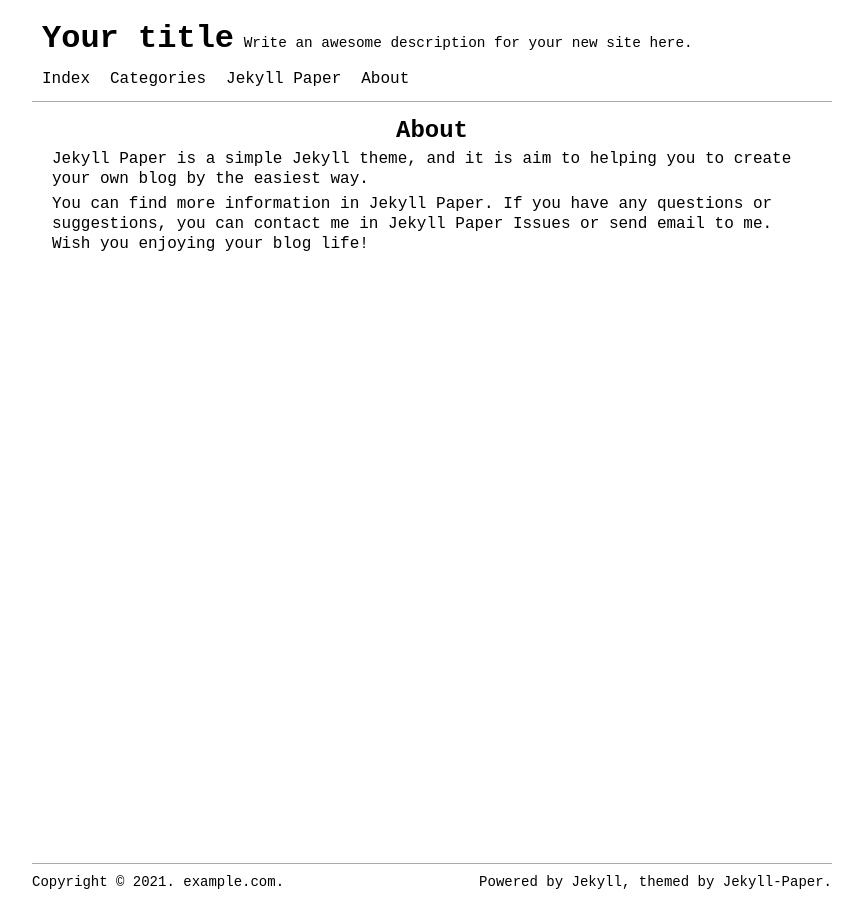
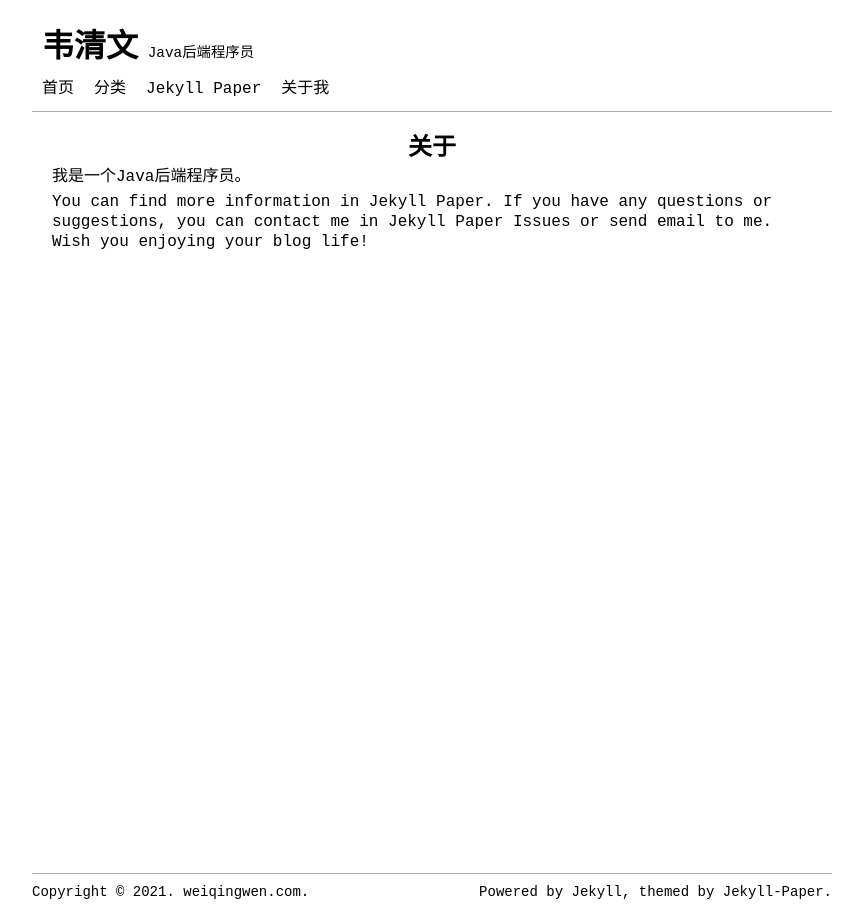
Before and after one commit to weiqingwen/wqw.github.io, a Jekyll site: the page built from pages/about.md, in a window 1280 px wide. Shown: the whole page, without its empty margins (208-1071 px from the left). Built offline with Jekyll 4.4.1, drawn with Linux system fonts in a browser that asks for light colours.

Commit message:
updated some content

```diff
--- a/_config.yml
+++ b/_config.yml
@@ -13,16 +13,16 @@
 # you will see them accessed via {{ site.title }}, {{ site.email }}, and so on.
 # You can create any custom variable you would like, and they will be accessible
 # in the templates via {{ site.myvariable }}.
-title: Your title
-email: your-email@example.com
-name: Your name
+title: 韦清文
+email: weicee@foxmail.com
+name: 韦清文
 description: >- # this means to ignore newlines until "baseurl:"
-  Write an awesome description for your new site here.
+  Java后端程序员
 keywords: [Your keywords]
 baseurl: "" # the subpath of your site, e.g. /blog
 url: "" # the base hostname & protocol for your site, e.g. http://example.com
-domain: "example.com" # the domain name for your site, e.g. example.com
-language: en
+domain: "weiqingwen.com" # the domain name for your site, e.g. example.com
+language: zh-cn
 # Supported languages list:
 # en: English
 # de: Deutsche (German)
--- a/pages/about.md
+++ b/pages/about.md
@@ -1,10 +1,10 @@
 ---
 layout: page
-title: About
+title: 关于
 permalink: /about/
 ---
 
-Jekyll Paper is a simple Jekyll theme, and it is aim to helping you to create your own blog by the easiest way.
+我是一个Java后端程序员。
 
 You can find more information in [Jekyll Paper][jekyll-paper]. If you have any questions or suggestions, you can contact me in [Jekyll Paper Issues][jekyll-paper-issues] or send email to [me](mailto:i@ghosind.com). Wish you enjoying your blog life!
 
```
